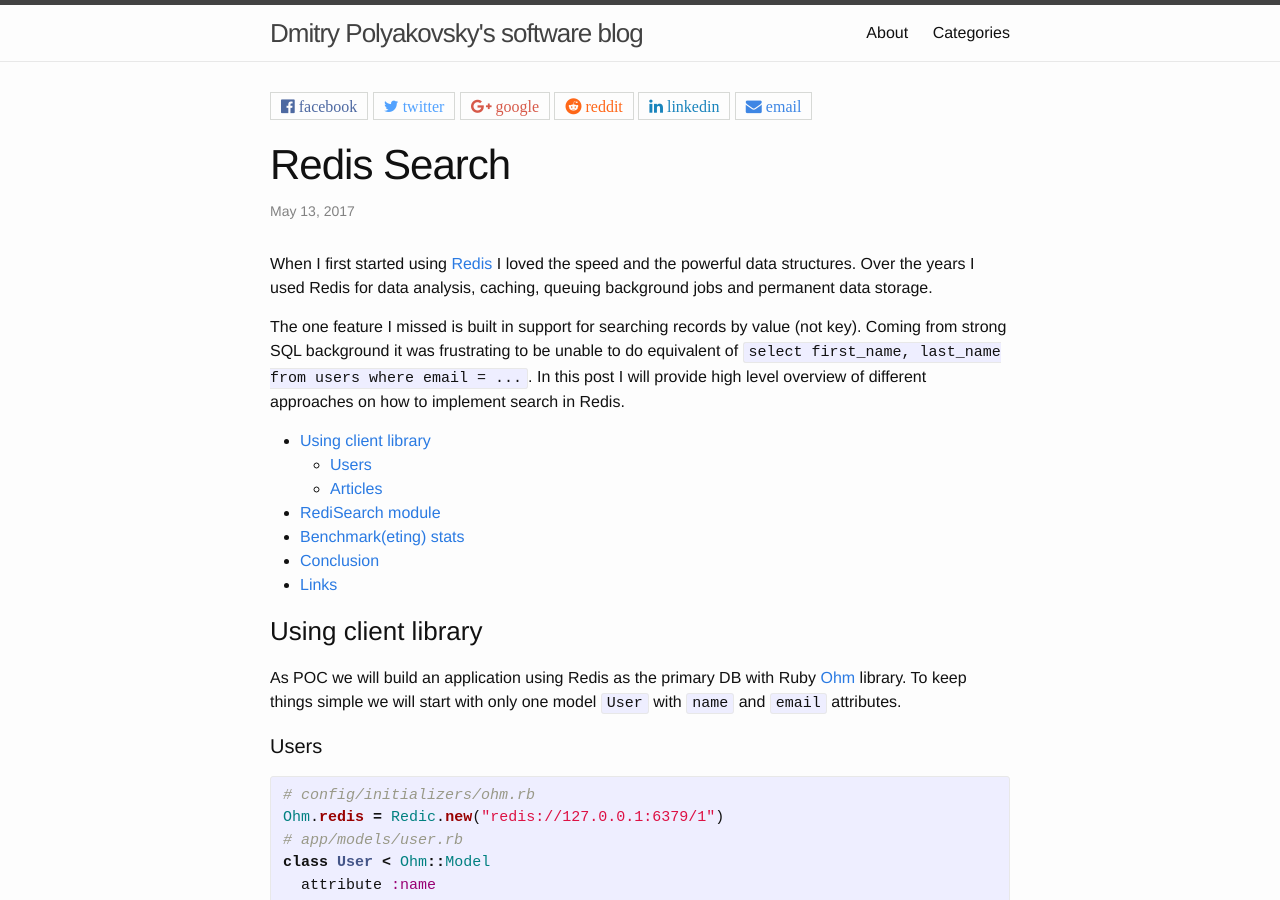
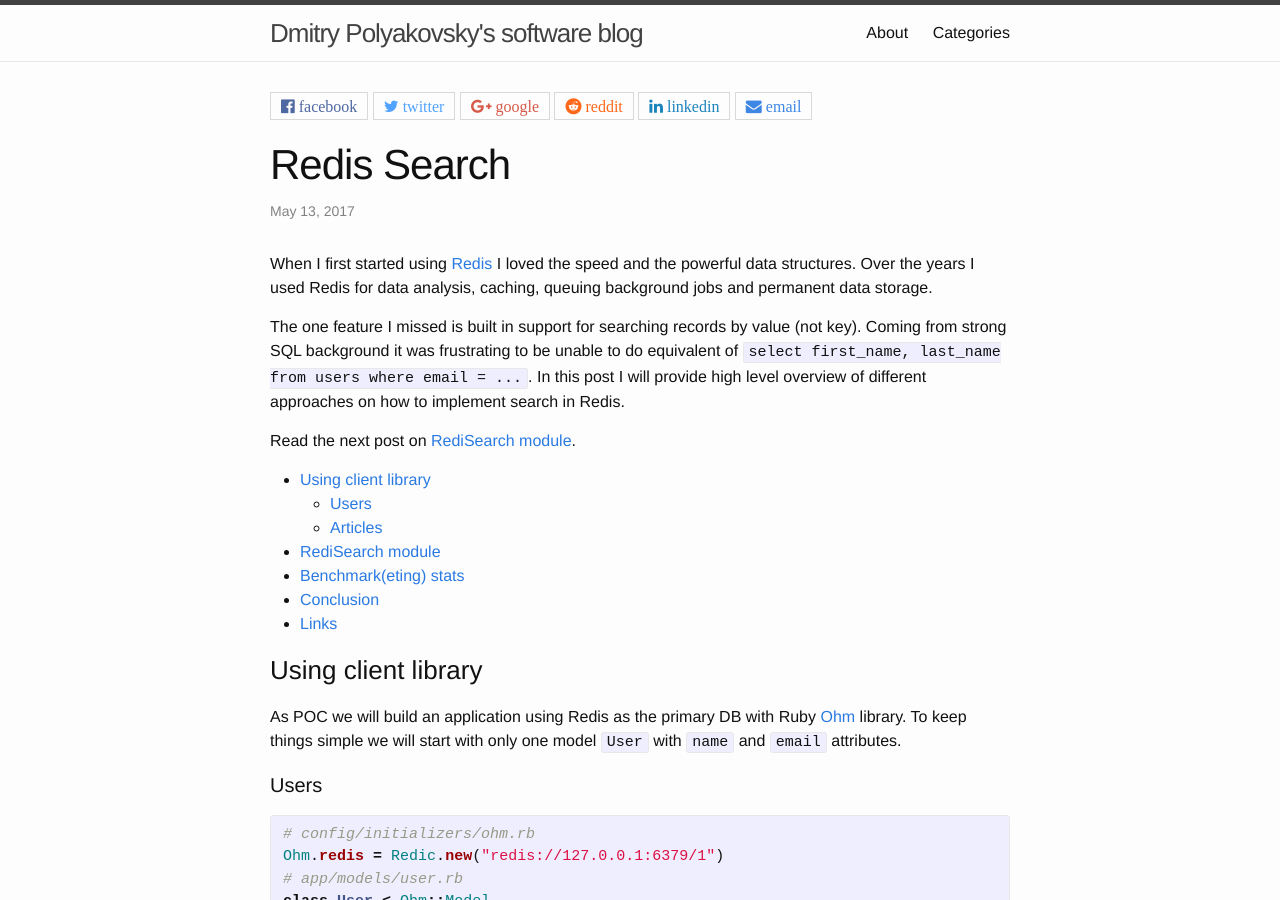
Before and after one commit to dmitrypol/dmitrypol.github.io, a Jekyll site: the page built from _posts/2017-05-13-redis-search.md, in a window 1280 px wide and 900 px high. Built offline with Jekyll 4.4.1, drawn with Linux system fonts in a browser that asks for light colours; nearby versions of some CDN libraries; comment, search, counter and statistics services are not loaded.

Commit message:
updated post

```diff
--- a/_posts/2017-05-13-redis-search.md
+++ b/_posts/2017-05-13-redis-search.md
@@ -7,6 +7,8 @@
 When I first started using [Redis](https://redis.io/) I loved the speed and the powerful data structures.  Over the years I used Redis for data analysis, caching, queuing background jobs and permanent data storage.
 
 The one feature I missed is built in support for searching records by value (not key).  Coming from strong SQL background it was frustrating to be unable to do equivalent of `select first_name, last_name from users where email = ...`.  In this post I will provide high level overview of different approaches on how to implement search in Redis.
+
+Read the next post on [RediSearch module]({% post_url 2017-05-19-redi-search-module %}).
 
 * TOC
 {:toc}
```
